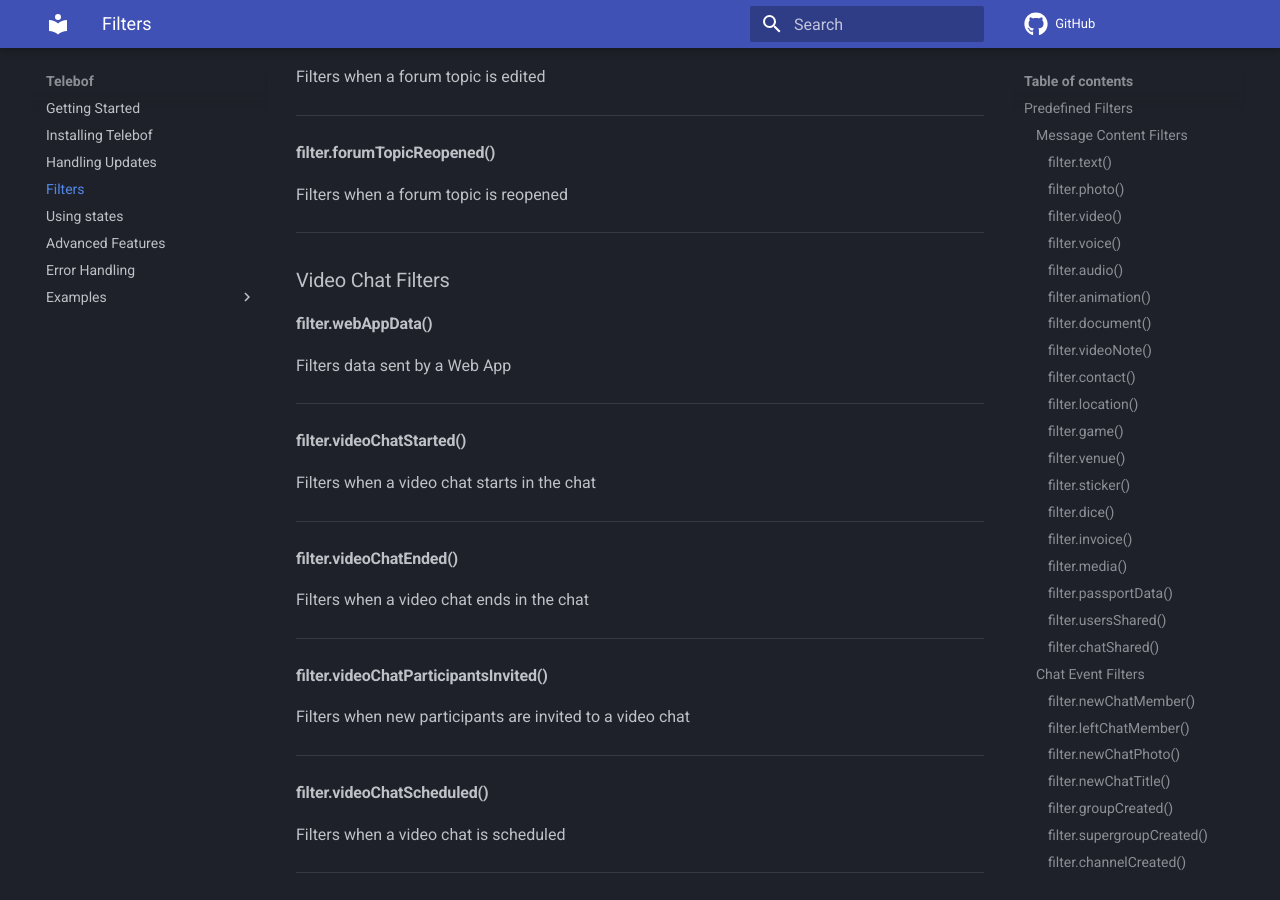
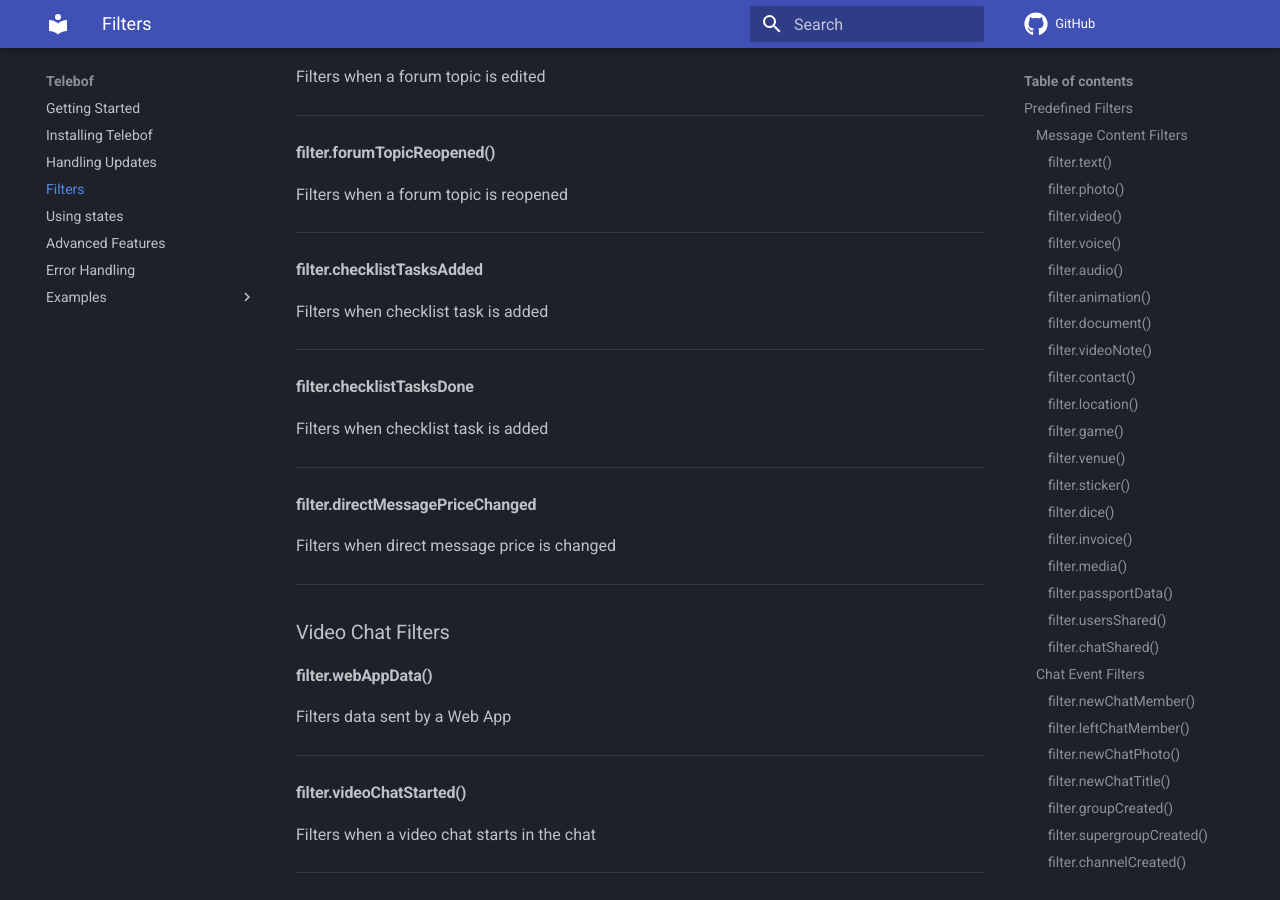
Before and after one commit to natanimn/telebof, an MkDocs documentation site: the page built from docs/filters.md, in a window 1280 px wide and 900 px high, scrolled down 5132 px. Built offline with MkDocs 1.6.1 and Material for MkDocs 9.7.7, drawn with Linux system fonts in a browser that asks for light colours; comment, search, counter and statistics services are not loaded; some of the changed text lies outside the part shown.

Commit message:
Added filters checklistTasksDone, checklistTasksAdded, directMessagePriceChanged

```diff
--- a/docs/filters.md
+++ b/docs/filters.md
@@ -215,6 +215,21 @@ Filters when a forum topic is edited
 
 #### filter.forumTopicReopened()
 Filters when a forum topic is reopened
+
+---
+
+#### filter.checklistTasksAdded
+Filters when checklist task is added
+
+---
+
+#### filter.checklistTasksDone
+Filters when checklist task is added
+
+---
+
+#### filter.directMessagePriceChanged
+Filters when direct message price is changed
 
 ---
 
```
Also changed, not shown: other parts of docs/filters.md (+1 -1 lines).
